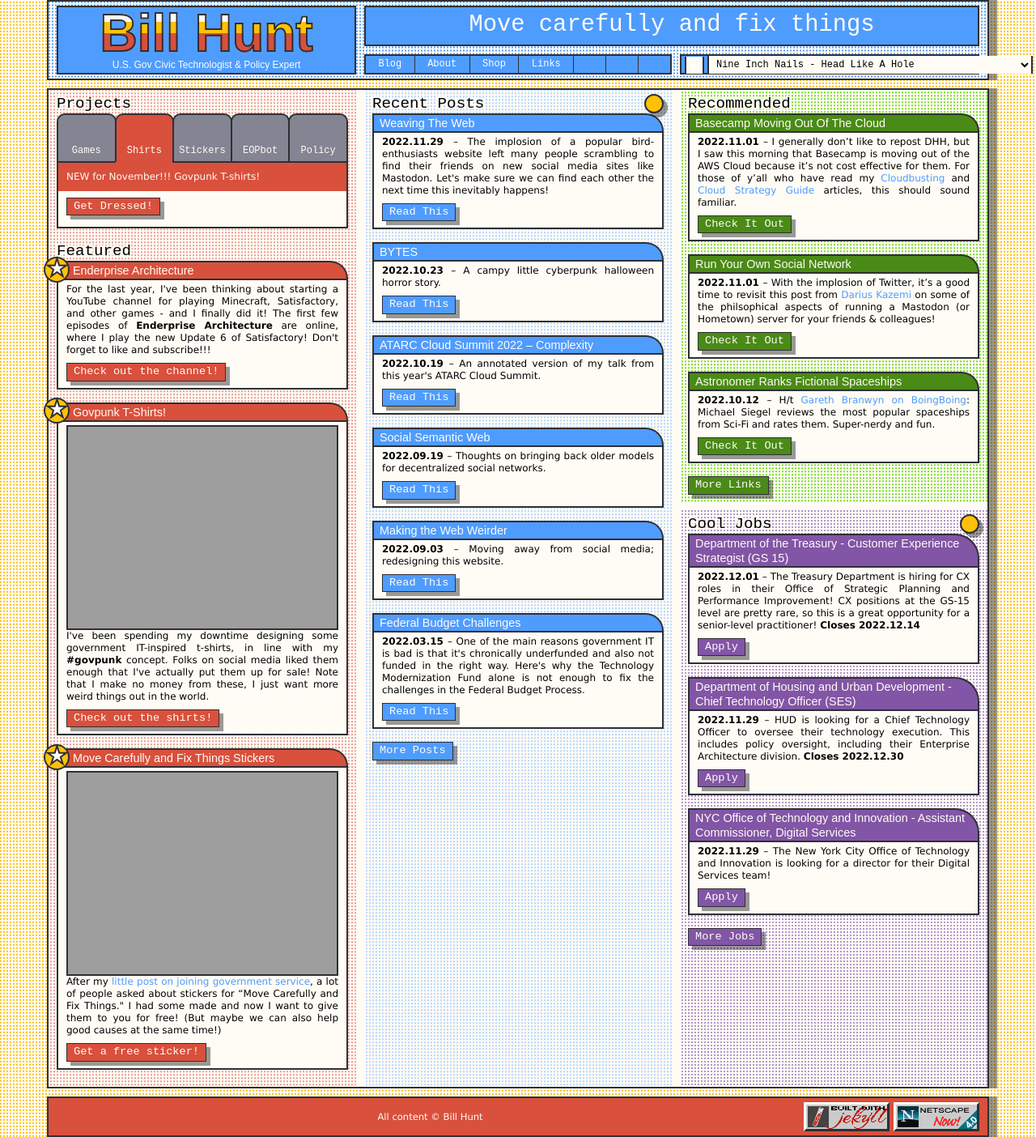
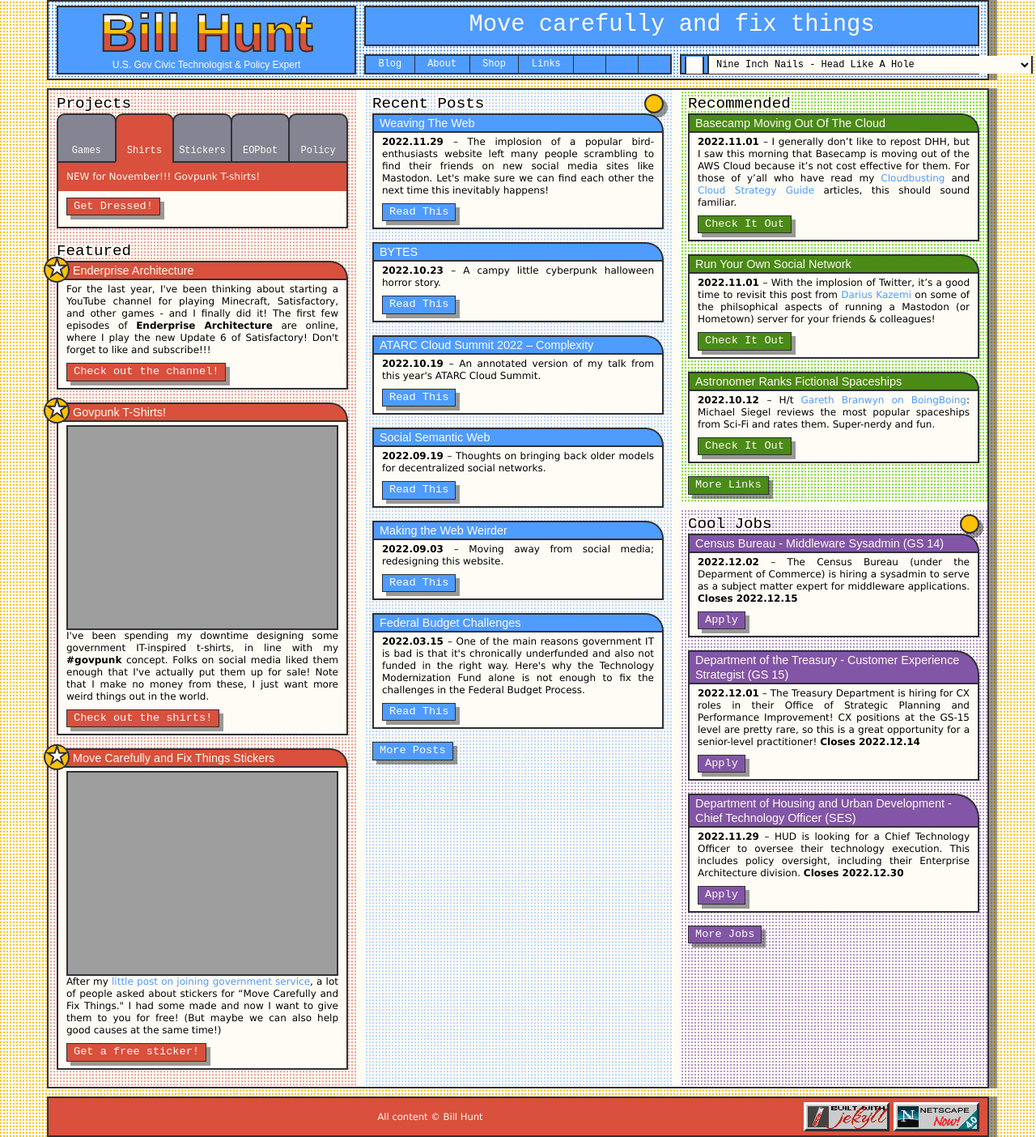
Before and after one commit to krusynth/billhunt.dev, a Jekyll site: the page built from index.md, in a window 1280 px wide. Shown: the whole page at 81% size. Built offline with Jekyll 4.4.1, drawn with Linux system fonts in a browser that asks for light colours; some web fonts are replaced.

Commit message:
Update jobs.

```diff
--- a/_data/jobs.yml
+++ b/_data/jobs.yml
@@ -1,3 +1,9 @@
+- title: Census Bureau - Middleware Sysadmin (GS 14)
+  url: https://www.usajobs.gov/job/691966600
+  date: 2022-12-02
+  closes: 2022-12-15
+  content: The Census Bureau (under the Deparment of Commerce) is hiring a sysadmin to serve as a subject matter expert for middleware applications.
+
 - title: Department of the Treasury - Customer Experience Strategist (GS 15)
   url: https://www.usajobs.gov/job/691829700
   date: 2022-12-01
```
